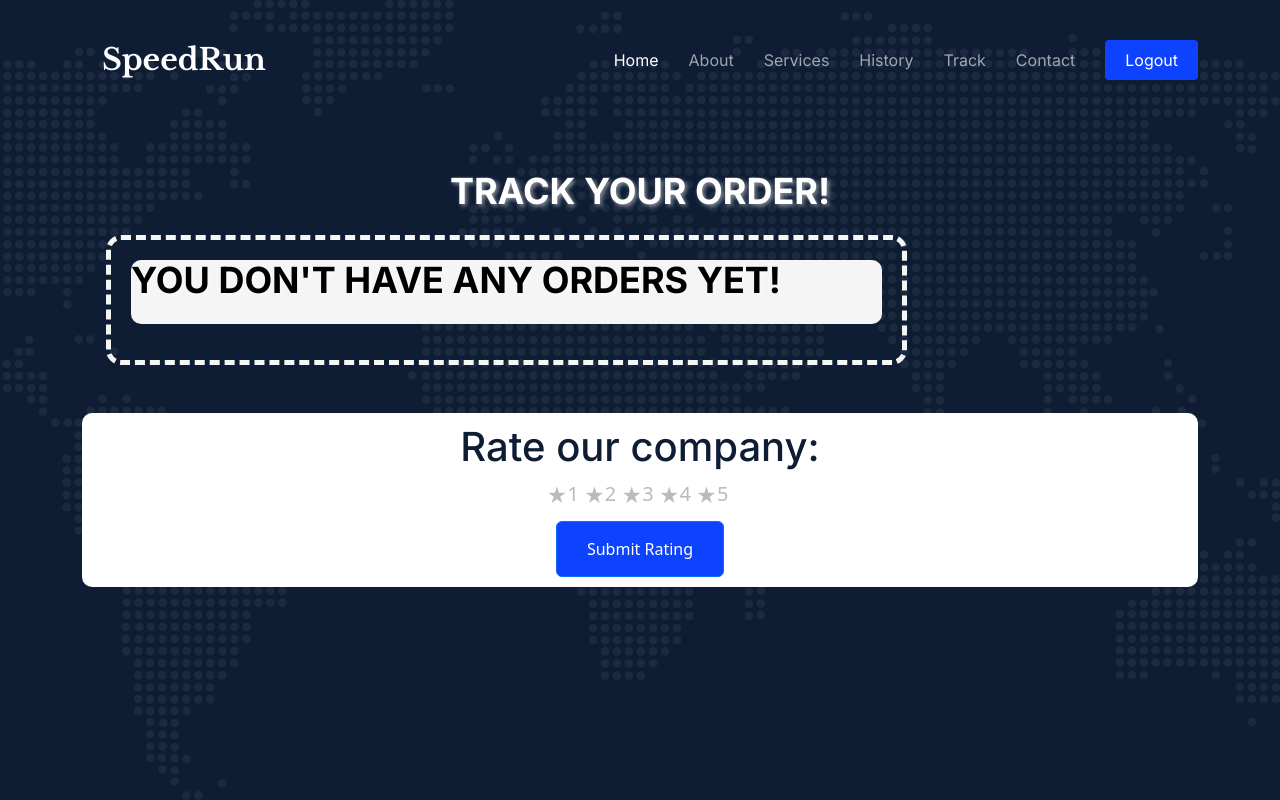
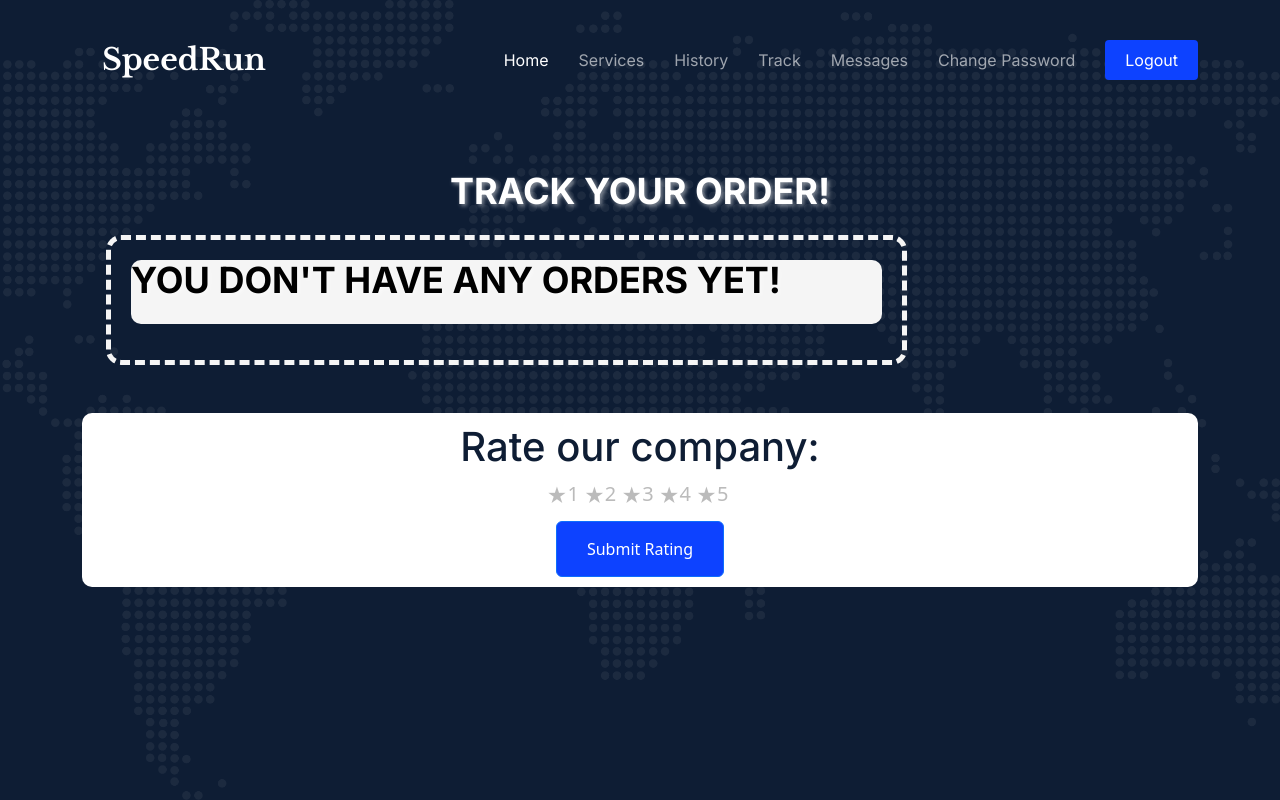
Before and after one commit to AntonioMakdissi/seniorProject, a PHP site: page /seniorProject/php/track.php in a window 1280 px wide. Run offline with PHP 8.4, Linux system fonts and the light colour scheme; a user stored in the database is signed in; data comes from the database, SQL or seed files in the repository.

Commit message:
fire css

```diff
--- a/assets/css/viewWorker.css
+++ b/assets/css/viewWorker.css
@@ -86,8 +86,8 @@ body::before {
   font-size: 1rem;
   line-height: 1.5;
   transition: color 0.15s ease-in-out, background-color 0.15s ease-in-out, border-color 0.15s ease-in-out, box-shadow 0.15s ease-in-out;
-  position: relative;
-  z-index: 9999;
+  /* position: relative;
+  z-index: 9999; */
 }
 
 .custom-button:hover {
--- a/branchOrders.php
+++ b/branchOrders.php
@@ -66,7 +66,7 @@ require_once('php/stats.php');
                 </nav>
             <?php } else {//worker
             ?>
-                <a href="branchOrders.php" class="logo d-flex align-items-center">
+                <a style="text-decoration:none;" href="branchOrders.php" class="logo d-flex align-items-center">
                     <!-- Uncomment the line below if you also wish to use an image logo -->
                     <!-- <img src="assets/img/logo.png" alt=""> -->
                     <h1 style="font-family: 'Libre Baskerville', serif; padding-left: 20px;">SpeedRun</h1>
--- a/php/track.php
+++ b/php/track.php
@@ -59,13 +59,13 @@ require_once('employee.php'); ?>
       <i class="mobile-nav-toggle mobile-nav-show bi bi-list"></i>
       <i class="mobile-nav-toggle mobile-nav-hide d-none bi bi-x"></i>
       <nav id="navbar" class="navbar">
-        <ul>
+      <ul>
           <li><a href="../client.php" class="active">Home</a></li>
-          <li><a href="../about.html">About</a></li>
-          <li><a href="../services.html">Services</a></li>
+          <li><a href="../services.php">Services</a></li>
           <li><a href="history.php">History</a></li>
           <li><a href="track.php">Track</a></li>
-          <li><a href="../contact.html">Contact</a></li>
+          <li><a href="../viewMessages.php">Messages</a></li>
+          <li><a href="../common_password.php">Change Password</a></li>
           <li><a class="get-a-quote" href="logout.php">Logout</a></li>
         </ul>
       </nav><!-- .navbar -->
--- a/php/viewWorker.php
+++ b/php/viewWorker.php
@@ -112,8 +112,8 @@ if (!isset($_SESSION['loggedin']) || !$_SESSION['loggedin'] || ($_SESSION['type'
             <th>Worker ID</th>
             <th>Name</th>
             <th>BirthDate</th>
+            <th>Type</th>
             <th>Phone</th>
-            <th>Type</th>
             <th>Branch</th>
             <th>Salary</th>
             <th>Date joined</th>
```
Also changed, not shown: Common_password.php (+6 -4 lines), php/history.php (+4 -4 lines), Report/Sequence/CEO seq diagram.png, Report/Sequence/Client seq diagram.png, Report/Sequence/IT seq diagram.png, Report/Sequence/Manager seq diagram.png, Report/Sequence/Worker seq diagram.png.
